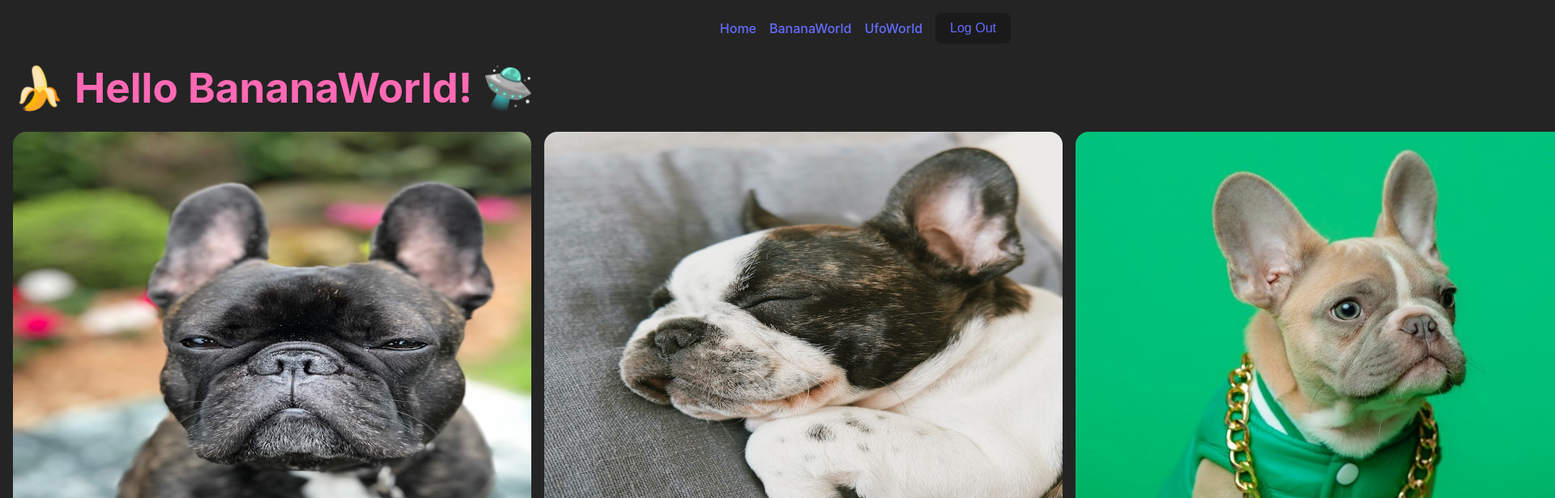
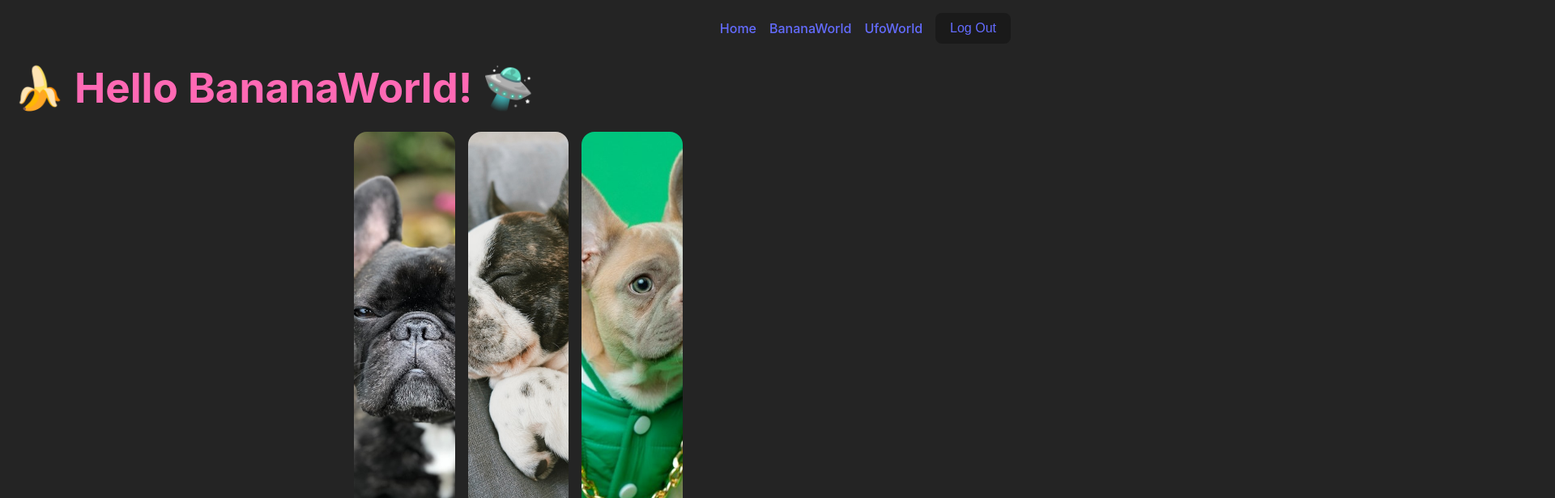
Before and after one commit to bonniemo/banana-ufo, a React app in the folder banana-ufo/: page / in a window 1280 px wide. Shown: the top 616 px of the page at 81% size, 1920 px wide, since content can reach past the window. Built offline with nearby package versions, Linux system fonts and the light colour scheme.

Commit message:
added expanding cards fun to imgArticle

```diff
--- a/banana-ufo/src/Components/DinoInfo/DinoInfoBox.css
+++ b/banana-ufo/src/Components/DinoInfo/DinoInfoBox.css
@@ -1,7 +1,7 @@
 .DinoInfoBox {
   width: 90vw;
   margin: auto;
-  padding: .5rem;
+  padding: 1rem;
   background-color: rgb(161, 154, 154);
   color: black;
 
@@ -21,10 +21,8 @@
     }
   }
   img {
-    width: 60%;
+    width: 50%;
     display: block;
-
-    aspect-ratio: 16/9;
-    object-fit: cover;
+    object-fit: contain;
   }
 }
--- a/banana-ufo/src/Components/ImgArticle/ImgArticle.css
+++ b/banana-ufo/src/Components/ImgArticle/ImgArticle.css
@@ -1,14 +1,19 @@
 .imgArticle {
     display: flex;
+    justify-content: center;
     gap: 1rem;
-    max-height: 70vh;
     margin: 1rem 0rem;
 
     img {
         display: block;
-        width: 100%;
-        aspect-ratio: 6/9;
+        width: 10%;
+        height: 60vh;
+        object-fit: cover;
         border-radius: 1rem;
+
+        &.active {
+            width: 50%;
+        }
 
     }
 }
--- a/banana-ufo/src/Components/ImgArticle/ImgArticle.jsx
+++ b/banana-ufo/src/Components/ImgArticle/ImgArticle.jsx
@@ -1,3 +1,4 @@
+import React, { useState } from "react";
 import './ImgArticle.css';
 
 import blackDog from '../../images/dog-black.jpg';
@@ -5,15 +6,34 @@ import chainDog from '../../images/dog-chain.jpg';
 import sleepyDog from '../../images/dog-sleepy.jpg';
 
 const ImgArticle = () => {
+    const [activeIndex, setActiveIndex] = useState(null);
+
+    const handleImageClick = (index) => {
+        setActiveIndex(index === activeIndex ? null : index);
+    };
+
     return (
-        <>
-         <article className='imgArticle'>
-          <img src={blackDog} alt="" />
-          <img src={sleepyDog} alt="" />
-          <img src={chainDog} alt="" />
+        <article className='imgArticle'>
+            <img
+                src={blackDog}
+                alt="Black Dog"
+                className={activeIndex === 0 ? "active" : ""}
+                onClick={() => handleImageClick(0)}
+            />
+            <img
+                src={sleepyDog}
+                alt="Sleepy Dog"
+                className={activeIndex === 1 ? "active" : ""}
+                onClick={() => handleImageClick(1)}
+            />
+            <img
+                src={chainDog}
+                alt="Chain Dog"
+                className={activeIndex === 2 ? "active" : ""}
+                onClick={() => handleImageClick(2)}
+            />
         </article>
-        </>
-    )
+    );
 }
 
 export default ImgArticle;
```
Also changed, not shown: banana-ufo/src/Components/AnimalsList/AnimalsList.jsx (line endings or trailing spaces).
